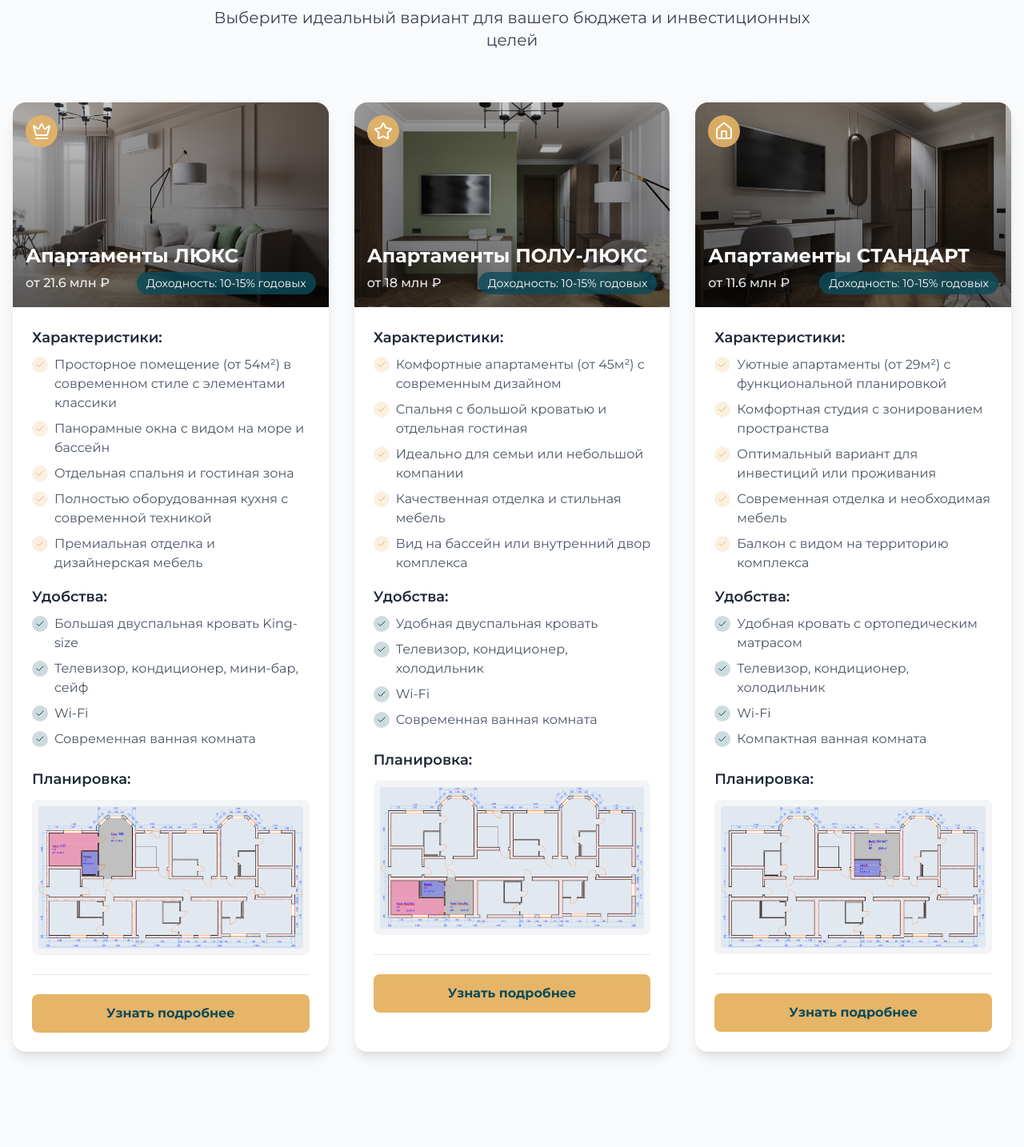
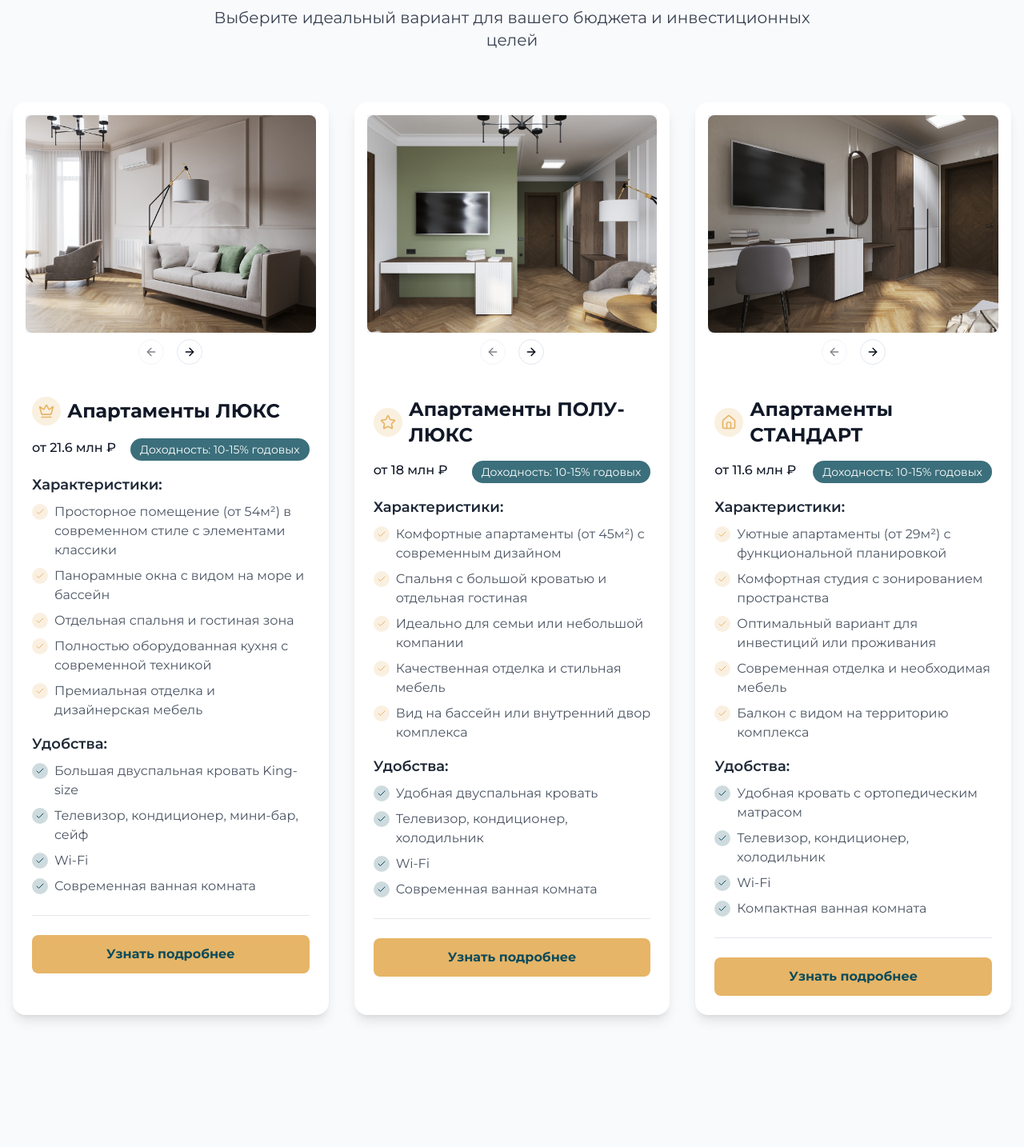
Before and after one commit to saiyan05122004/ora-resort-sales, a React (Vite) app: page / in a window 1280 px wide. Shown: the part 2780-4214 px from the top of the page at 80% size. Built offline with nearby package versions, Linux system fonts and the light colour scheme.

Commit message:
Display two floor plan images
The floor plan images are now displayed in pairs.

```diff
--- a/src/components/ApartmentsSection.tsx
+++ b/src/components/ApartmentsSection.tsx
@@ -1,6 +1,14 @@
 
 import { motion } from 'framer-motion';
 import { Star, Crown, Home, Check } from 'lucide-react';
+import {
+  Carousel,
+  CarouselContent,
+  CarouselItem,
+  CarouselNext,
+  CarouselPrevious,
+} from "@/components/ui/carousel";
+import { AspectRatio } from "@/components/ui/aspect-ratio";
 
 const ApartmentsSection = () => {
   const apartments = [
@@ -20,8 +28,10 @@ const ApartmentsSection = () => {
         "Wi-Fi",
         "Современная ванная комната"
       ],
-      image: "/uploads/luxury.jpg",
-      floorplan: "/uploads/luxury_plan.png",
+      images: [
+        "/uploads/luxury.jpg",
+        "/uploads/luxury_plan.png"
+      ],
       price: "от 21.6 млн ₽",
       roi: "10-15% годовых"
     },
@@ -41,8 +51,10 @@ const ApartmentsSection = () => {
         "Wi-Fi",
         "Современная ванная комната"
       ],
-      image: "/uploads/half_luxury.jpg",
-      floorplan: "/uploads/half_luxury_plan.png",
+      images: [
+        "/uploads/half_luxury.jpg",
+        "/uploads/half_luxury_plan.png"
+      ],
       price: "от 18 млн ₽",
       roi: "10-15% годовых"
     },
@@ -62,8 +74,10 @@ const ApartmentsSection = () => {
         "Wi-Fi",
         "Компактная ванная комната"
       ],
-      image: "/uploads/standart.jpg",
-      floorplan: "/uploads/standart_plan.png",
+      images: [
+        "/uploads/standart.jpg",
+        "/uploads/standart_plan.png"
+      ],
       price: "от 11.6 млн ₽",
       roi: "10-15% годовых"
     }
@@ -98,30 +112,43 @@ const ApartmentsSection = () => {
               viewport={{ once: true }}
               className="bg-white rounded-2xl shadow-lg overflow-hidden hover:shadow-xl transition-all"
             >
-              <div className="relative h-64">
-                <img
-                  src={apartment.image}
-                  alt={apartment.type}
-                  className="w-full h-full object-cover"
-                />
-                <div className="absolute inset-0 bg-gradient-to-b from-black/20 to-black/60"></div>
-                <div className="absolute top-4 left-4 bg-primary/90 backdrop-blur-sm rounded-full p-2">
-                  <apartment.icon className="w-6 h-6 text-white" />
-                </div>
-                <div className="absolute bottom-4 left-4 right-4">
-                  <h3 className="text-2xl font-bold text-white mb-1">
-                    {apartment.type}
-                  </h3>
-                  <div className="flex items-center justify-between">
-                    <span className="text-white/90 font-medium">{apartment.price}</span>
-                    <span className="bg-secondary/80 text-white px-3 py-1 rounded-full text-sm">
-                      Доходность: {apartment.roi}
-                    </span>
+              <div className="p-4">
+                <Carousel className="w-full">
+                  <CarouselContent>
+                    {apartment.images.map((image, imgIndex) => (
+                      <CarouselItem key={imgIndex}>
+                        <AspectRatio ratio={4/3} className="bg-muted">
+                          <img
+                            src={image}
+                            alt={imgIndex === 0 ? apartment.type : `Планировка ${apartment.type}`}
+                            className="w-full h-full object-cover rounded-lg"
+                          />
+                        </AspectRatio>
+                      </CarouselItem>
+                    ))}
+                  </CarouselContent>
+                  <div className="flex justify-center mt-2">
+                    <CarouselPrevious className="static translate-y-0 mr-2" />
+                    <CarouselNext className="static translate-y-0 ml-2" />
                   </div>
-                </div>
+                </Carousel>
               </div>
 
               <div className="p-6">
+                <div className="flex items-center gap-2 mb-4">
+                  <span className="bg-primary/20 rounded-full p-2">
+                    <apartment.icon className="w-5 h-5 text-primary" />
+                  </span>
+                  <h3 className="text-2xl font-bold text-gray-900">{apartment.type}</h3>
+                </div>
+
+                <div className="flex justify-between mb-4">
+                  <span className="font-medium text-gray-900">{apartment.price}</span>
+                  <span className="bg-secondary/80 text-white px-3 py-1 rounded-full text-sm">
+                    Доходность: {apartment.roi}
+                  </span>
+                </div>
+
                 <div className="mb-4">
                   <h4 className="font-semibold text-lg mb-2 text-gray-800">Характеристики:</h4>
                   <ul className="space-y-2">
@@ -150,17 +177,6 @@ const ApartmentsSection = () => {
                   </ul>
                 </div>
 
-                <div className="mt-6">
-                  <h4 className="font-semibold text-lg mb-3 text-gray-800">Планировка:</h4>
-                  <div className="bg-gray-100 p-2 rounded-lg">
-                    <img
-                      src={apartment.floorplan}
-                      alt={`Планировка ${apartment.type}`}
-                      className="w-full h-auto rounded"
-                    />
-                  </div>
-                </div>
-
                 <div className="mt-6 pt-6 border-t border-gray-200">
                   <a
                     href="#contact"
```
